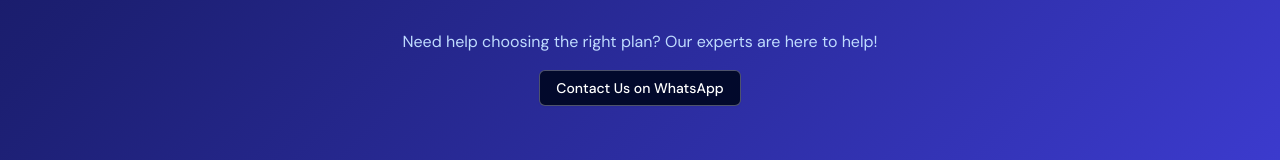
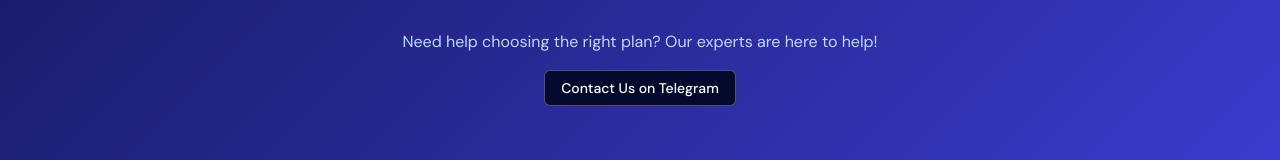
Before and after one commit to andrewdave704/web-app, a Next.js app: page /step-3-choose-plan in a window 1280 px wide. Shown: the part 1271-1431 px from the top of the page. Built offline with nearby package versions, Linux system fonts and the light colour scheme.

Commit message:
Update page.tsx

```diff
--- a/src/app/step-3-choose-plan/page.tsx
+++ b/src/app/step-3-choose-plan/page.tsx
@@ -264,7 +264,7 @@ Invisible mode</span>
                 variant="outline"
                 className="border-white/30 text-white hover:bg-white/10"
               >
-                Contact Us on WhatsApp
+                Contact Us on Telegram
               </Button>
             </div>
           </div>
```
